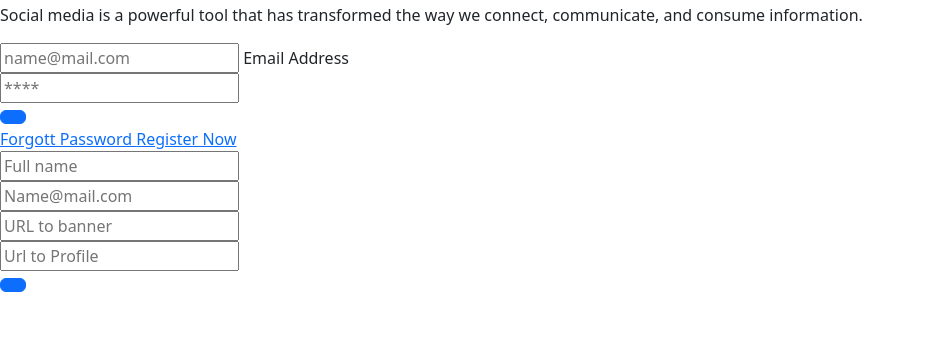
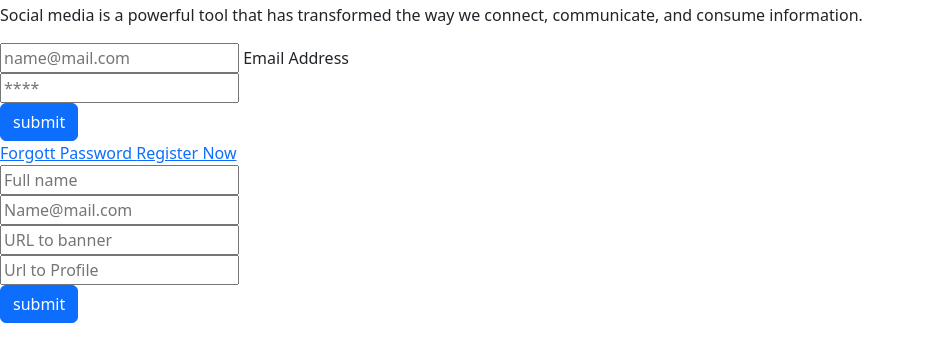
Before and after one commit to nexnic/Smedia, a website: page index.html in a window 1280 px wide. Shown: the part 53-414 px from the top of the page, without its empty margins (0-925 px from the left). Drawn offline with nearby package versions, Linux system fonts and the light colour scheme; files that its build step writes are made by us from their sources.

Commit message:
add txt to button

```diff
--- a/index.html
+++ b/index.html
@@ -32,7 +32,9 @@
                     <label for="password"></label>
                 </div>
                 <div class="">
-                    <button class="btn btn-primary" id="form__signin--btn"></button>
+                    <button class="btn btn-primary" id="form__signin--btn">
+                        submit
+                    </button>
                 </div>
                 <div class="">
                     <a href="#">
@@ -64,6 +66,7 @@
                 </div>
                 <div class="">
                     <button class="btn btn-primary" id="form__register--btn">
+                        submit
                     </button>
                 </div>
             </form>
```
